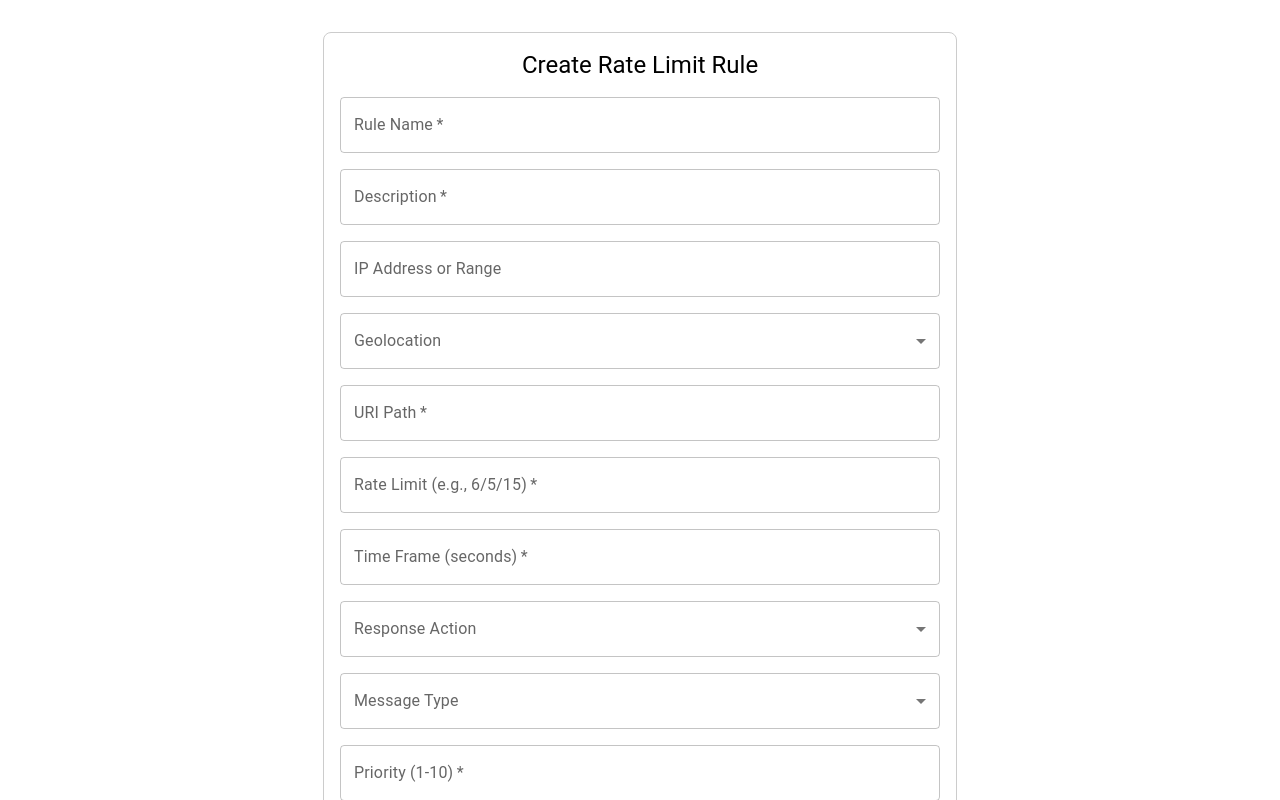
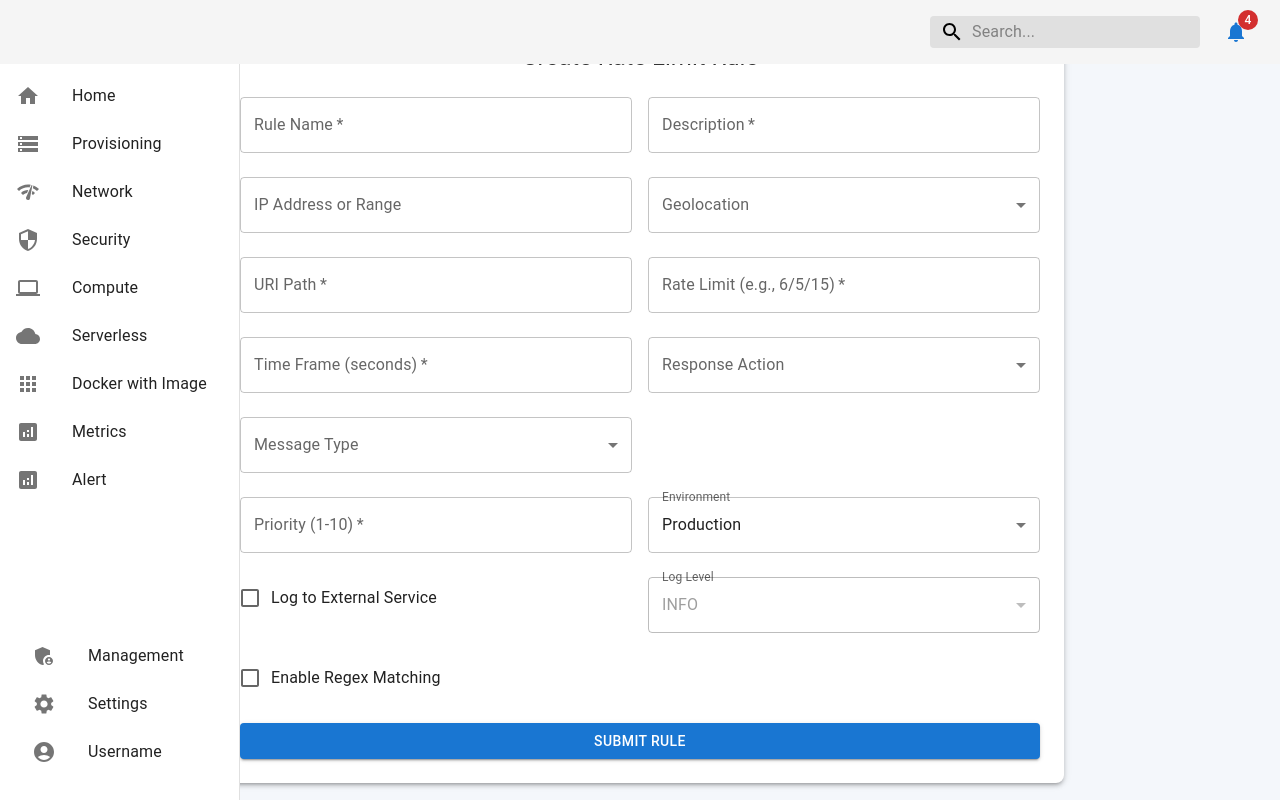
Before and after one commit to dasurendra/test-a, a React (Create React App) app: page /rule in a window 1280 px wide. Shown: the top 800 px of the page. Built offline with nearby package versions, Linux system fonts and the light colour scheme.

Commit message:
added the cloudfront and s3

```diff
--- a/src/componets/rule/WafRuleBuilder.jsx
+++ b/src/componets/rule/WafRuleBuilder.jsx
@@ -8,10 +8,13 @@ import {
   InputLabel,
   Button,
   Typography,
-  FormGroup,
+  Grid,
   FormControlLabel,
   Checkbox,
+  Paper,
 } from "@mui/material";
+import { Navbara } from "../Dashboard/Navbara";
+import { Sidebar } from "../Dashboard/sidebar";
 
 const WAFRuleForm = () => {
   const [formData, setFormData] = useState({
@@ -48,26 +51,39 @@ const WAFRuleForm = () => {
   };
 
   return (
+    <>
+      <Navbara />
+      <Sidebar />
       <Box
+        sx={{
+          display: "flex",
+          justifyContent: "center",
+          alignItems: "center",
+          minHeight: "100vh",
+          backgroundColor: "#f4f7fb", // Light background to match the CloudFront style
+        }}
+      >
+        <Paper
           component="form"
           onSubmit={handleSubmit}
           sx={{
             display: "flex",
             flexDirection: "column",
-        gap: 2,
-        width: 600,
-        margin: "auto",
-        mt: 4,
-        padding: 2,
-        border: "1px solid #ccc",
+            gap: 3,
+            width: "800px",
+            padding: 3,
+            backgroundColor: "#fff",
             borderRadius: "8px",
+            boxShadow: 3,
           }}
         >
-      <Typography variant="h5" align="center">
+          <Typography variant="h5" align="center" sx={{ color: "#333" }}>
             Create Rate Limit Rule
           </Typography>
 
-      {/* Rule Name */}
+          {/* Row 1: Rule Name and Description */}
+          <Grid container spacing={2}>
+            <Grid item xs={12} sm={6}>
               <TextField
                 label="Rule Name"
                 name="ruleName"
@@ -76,8 +92,8 @@ const WAFRuleForm = () => {
                 fullWidth
                 required
               />
-
-      {/* Description */}
+            </Grid>
+            <Grid item xs={12} sm={6}>
               <TextField
                 label="Description"
                 name="description"
@@ -86,8 +102,12 @@ const WAFRuleForm = () => {
                 fullWidth
                 required
               />
+            </Grid>
+          </Grid>
 
-      {/* Match Conditions - IP Address */}
+          {/* Row 2: IP Address and Geolocation */}
+          <Grid container spacing={2}>
+            <Grid item xs={12} sm={6}>
               <TextField
                 label="IP Address or Range"
                 name="ipAddress"
@@ -95,8 +115,8 @@ const WAFRuleForm = () => {
                 onChange={handleChange}
                 fullWidth
               />
-
-      {/* Match Conditions - Geolocation */}
+            </Grid>
+            <Grid item xs={12} sm={6}>
               <FormControl fullWidth>
                 <InputLabel>Geolocation</InputLabel>
                 <Select
@@ -110,8 +130,12 @@ const WAFRuleForm = () => {
                   <MenuItem value="Other">Other</MenuItem>
                 </Select>
               </FormControl>
+            </Grid>
+          </Grid>
 
-      {/* Match Conditions - URI Path */}
+          {/* Row 3: URI and Rate Limit */}
+          <Grid container spacing={2}>
+            <Grid item xs={12} sm={6}>
               <TextField
                 label="URI Path"
                 name="uri"
@@ -120,8 +144,8 @@ const WAFRuleForm = () => {
                 fullWidth
                 required
               />
-
-      {/* Rate Limiting */}
+            </Grid>
+            <Grid item xs={12} sm={6}>
               <TextField
                 label="Rate Limit (e.g., 6/5/15)"
                 name="rateLimit"
@@ -130,8 +154,12 @@ const WAFRuleForm = () => {
                 fullWidth
                 required
               />
+            </Grid>
+          </Grid>
 
-      {/* Time Frame for Rate Limit */}
+          {/* Row 4: Time Frame and Response Action */}
+          <Grid container spacing={2}>
+            <Grid item xs={12} sm={6}>
               <TextField
                 label="Time Frame (seconds)"
                 name="timeFrame"
@@ -140,8 +168,8 @@ const WAFRuleForm = () => {
                 fullWidth
                 required
               />
-
-      {/* Response Action */}
+            </Grid>
+            <Grid item xs={12} sm={6}>
               <FormControl fullWidth>
                 <InputLabel>Response Action</InputLabel>
                 <Select
@@ -155,8 +183,12 @@ const WAFRuleForm = () => {
                   <MenuItem value="Count">Count</MenuItem>
                 </Select>
               </FormControl>
+            </Grid>
+          </Grid>
 
-      {/* Custom Message Type */}
+          {/* Row 5: Message Type and Custom Message */}
+          <Grid container spacing={2}>
+            <Grid item xs={12} sm={6}>
               <FormControl fullWidth>
                 <InputLabel>Message Type</InputLabel>
                 <Select
@@ -169,8 +201,8 @@ const WAFRuleForm = () => {
                   <MenuItem value="JSON">JSON</MenuItem>
                 </Select>
               </FormControl>
-
-      {/* Custom Message Box */}
+            </Grid>
+            <Grid item xs={12} sm={6}>
               {formData.messageType && (
                 <TextField
                   label={`Custom Message (${formData.messageType})`}
@@ -183,8 +215,12 @@ const WAFRuleForm = () => {
                   placeholder={`Enter your ${formData.messageType.toLowerCase()} message`}
                 />
               )}
+            </Grid>
+          </Grid>
 
-      {/* Rule Priority */}
+          {/* Row 6: Priority and Environment */}
+          <Grid container spacing={2}>
+            <Grid item xs={12} sm={6}>
               <TextField
                 label="Priority (1-10)"
                 name="priority"
@@ -193,8 +229,8 @@ const WAFRuleForm = () => {
                 fullWidth
                 required
               />
-
-      {/* Environment */}
+            </Grid>
+            <Grid item xs={12} sm={6}>
               <FormControl fullWidth>
                 <InputLabel>Environment</InputLabel>
                 <Select
@@ -207,9 +243,12 @@ const WAFRuleForm = () => {
                   <MenuItem value="Staging">Staging</MenuItem>
                 </Select>
               </FormControl>
+            </Grid>
+          </Grid>
 
-      {/* Logging Options */}
-      <FormGroup>
+          {/* Row 7: Logging Options */}
+          <Grid container spacing={2}>
+            <Grid item xs={12} sm={6}>
               <FormControlLabel
                 control={
                   <Checkbox
@@ -220,6 +259,8 @@ const WAFRuleForm = () => {
                 }
                 label="Log to External Service"
               />
+            </Grid>
+            <Grid item xs={12} sm={6}>
               <FormControl fullWidth>
                 <InputLabel>Log Level</InputLabel>
                 <Select
@@ -233,10 +274,12 @@ const WAFRuleForm = () => {
                   <MenuItem value="ERROR">ERROR</MenuItem>
                 </Select>
               </FormControl>
-      </FormGroup>
+            </Grid>
+          </Grid>
 
-      {/* Advanced Options */}
-      <FormGroup>
+          {/* Row 8: Advanced Options */}
+          <Grid container spacing={2}>
+            <Grid item xs={12}>
               <FormControlLabel
                 control={
                   <Checkbox
@@ -247,13 +290,16 @@ const WAFRuleForm = () => {
                 }
                 label="Enable Regex Matching"
               />
-      </FormGroup>
+            </Grid>
+          </Grid>
 
           {/* Submit Button */}
           <Button type="submit" variant="contained" color="primary" fullWidth>
             Submit Rule
           </Button>
+        </Paper>
       </Box>
+    </>
   );
 };
 
```
Lines whose indentation alone changed are shown as unchanged.
